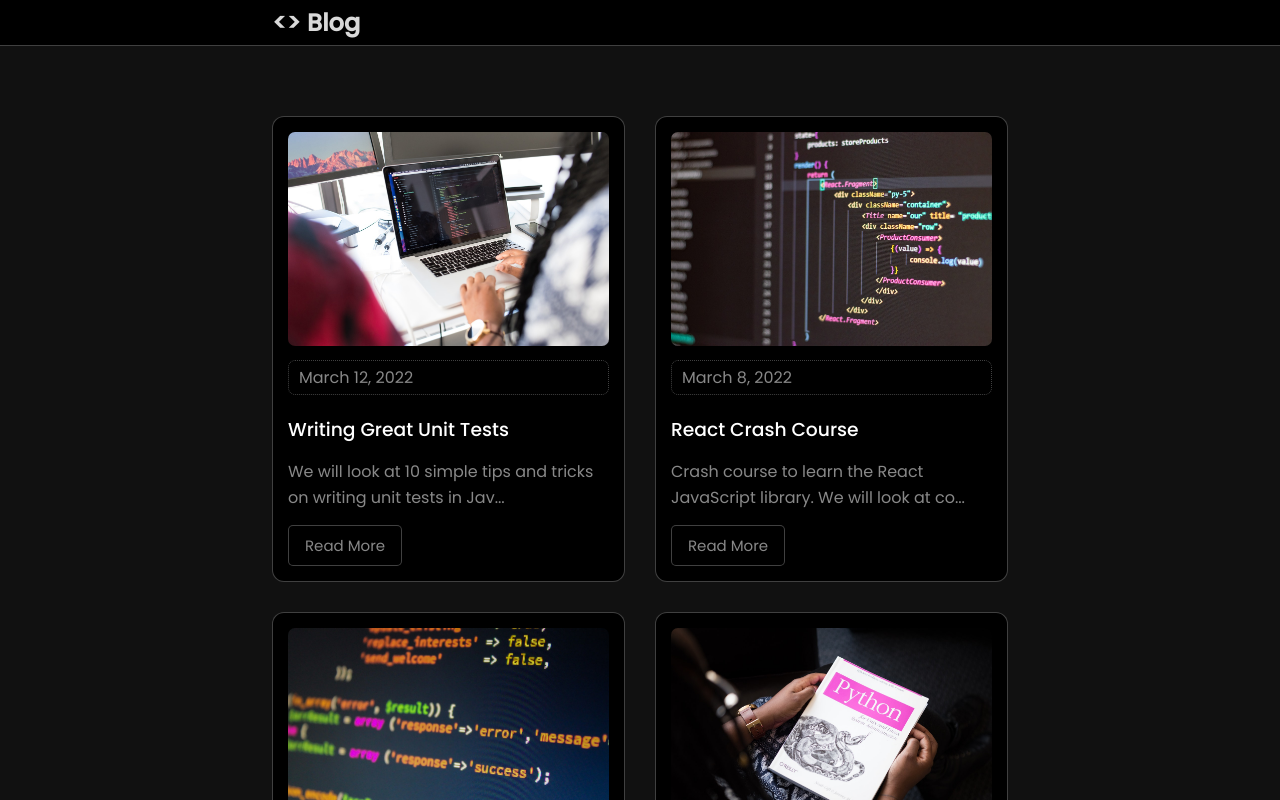
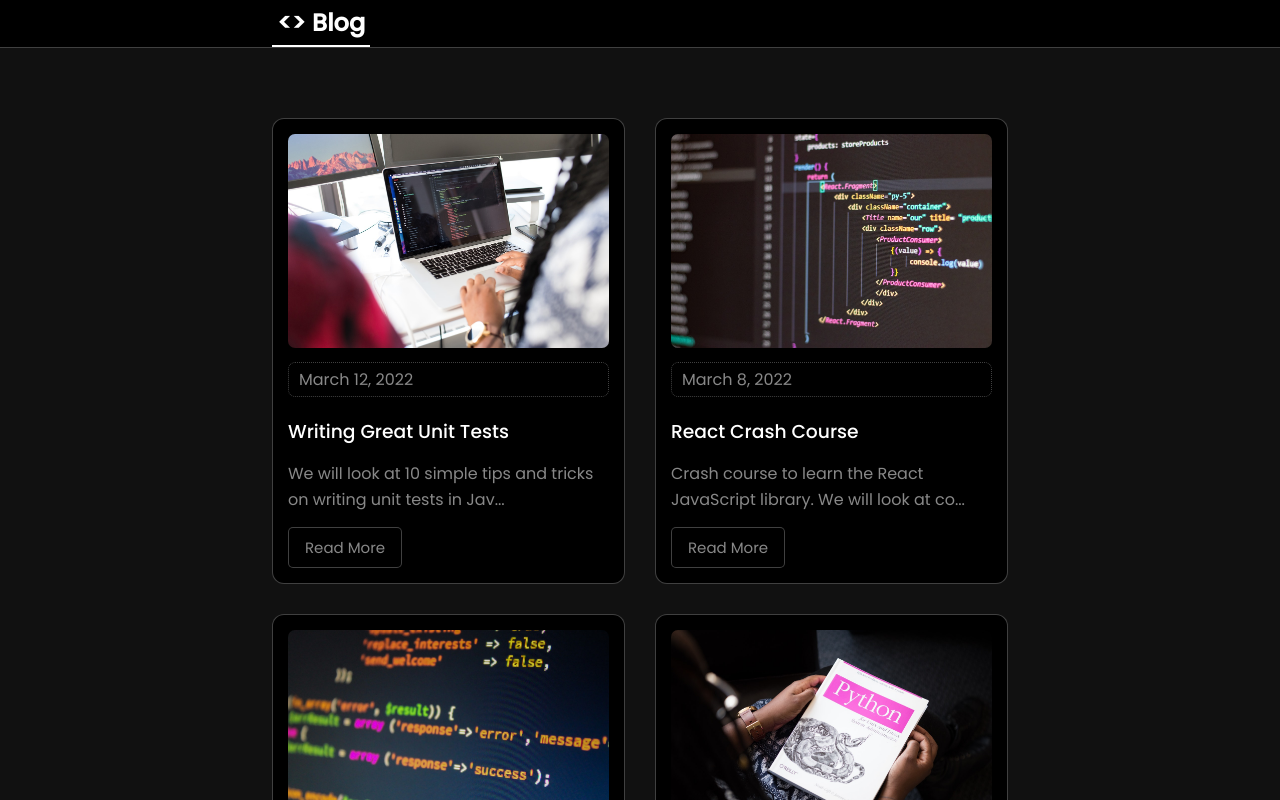
Before and after one commit to emanuelefavero/next-markdown-blog, a Next.js app: page / in a window 1280 px wide. Shown: the top 800 px of the page. Built offline with nearby package versions, Linux system fonts and the light colour scheme.

Commit message:
add home effects in header

```diff
--- a/components/Header.js
+++ b/components/Header.js
@@ -1,11 +1,16 @@
 import Link from 'next/link'
+import { useRouter } from 'next/router'
 
 export default function Header() {
+  const router = useRouter()
   return (
     <header>
       <div className='container'>
-        <h2>
-          <Link href='/'>
+        <h2 className={router.pathname === '/' ? 'home' : 'not-home'}>
+          <Link
+            href='/'
+            className={router.pathname === '/' ? 'home' : 'not-home'}
+          >
             {'<'}
             {'>'} Blog
           </Link>
--- a/styles/globals.css
+++ b/styles/globals.css
@@ -37,13 +37,29 @@ img {
 header {
   background: black;
   color: #fff;
-  padding: 5px;
   margin-bottom: 40px;
   border-bottom: 1px solid rgba(255, 255, 255, 0.25);
 }
 
+header h2 {
+  width: max-content;
+  padding: 5px;
+}
+
+header h2.home {
+  border-bottom: 2px solid #fff;
+}
+
 header a {
   color: rgb(217, 217, 217);
+}
+
+header a.home {
+  color: #fff;
+}
+
+header a.not-home {
+  color: rgb(191, 191, 191);
 }
 
 header h2 a:hover {
```
